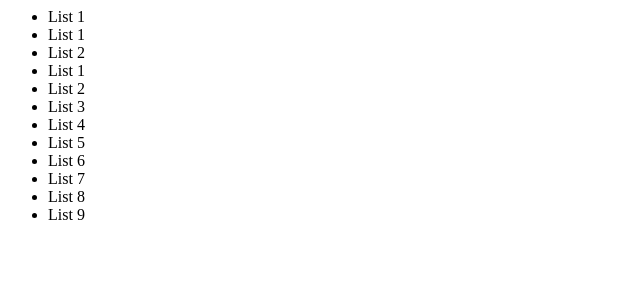
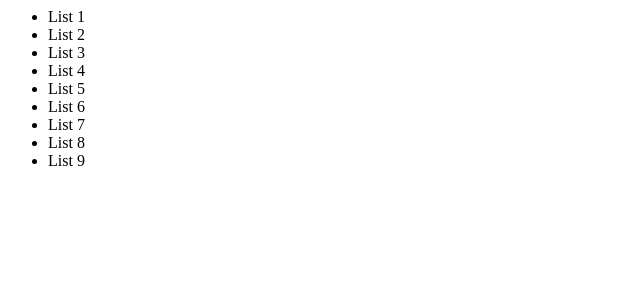
Before and after one commit to alex-gerlakh/proba, a PHP site: page / in a window 1280 px wide. Shown: the top 300 px of the page, without its empty margins (0-640 px from the left). Run offline with PHP 8.4, Linux system fonts and the light colour scheme.

Commit message:
lkjlkj97889

```diff
--- a/index.php
+++ b/index.php
@@ -2,9 +2,6 @@
     <div class="socials-in">
         <div class="socials-list class1 master-class">
             <ul>
-                <li>List 1</li> <!-- Main Main -->
-                <li>List 1</li> <!-- Alex -->
-                <li>List 2</li> <!-- sldfhsdlfkhs -->
                 <li>List 1</li> <!-- Main Main Alex -->
                 <li>List 2</li> <!-- Add Etwas -->
                 <li>List 3</li>
```
